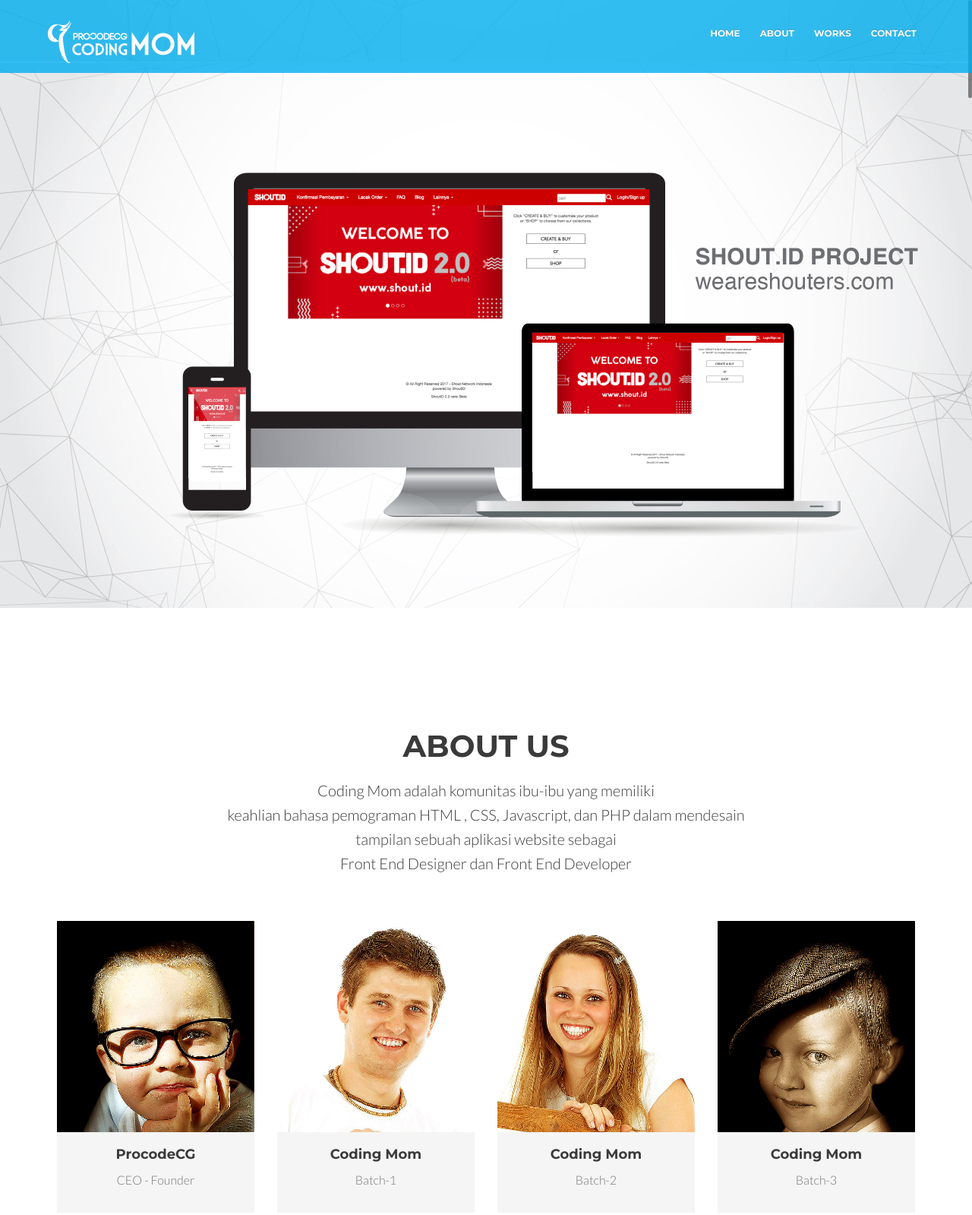
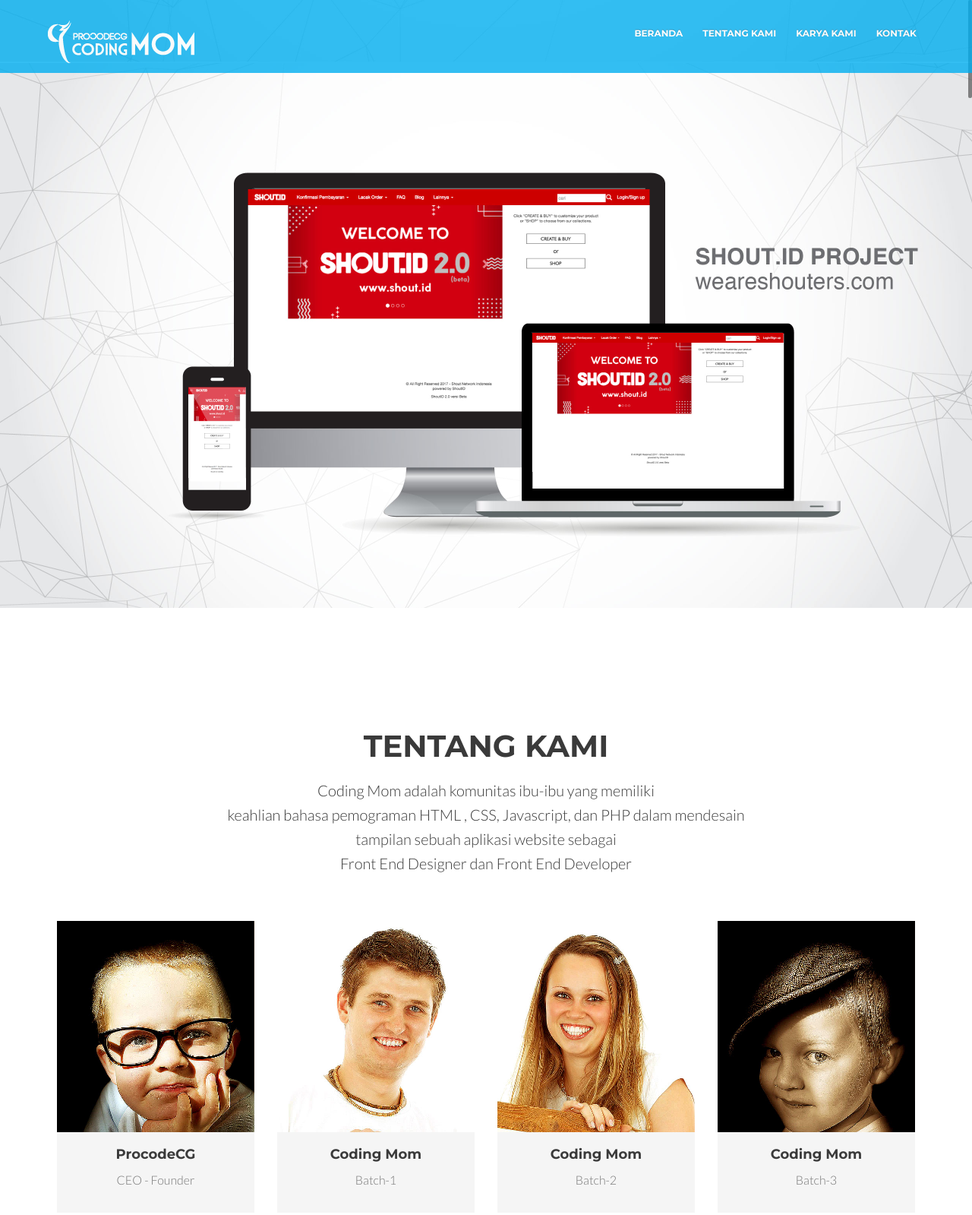
Before and after one commit to rishna/compro-CM, a plain HTML site: page index.html in a window 1280 px wide. Shown: the top 1599 px of the page at 76% size. Drawn offline with Linux system fonts and the light colour scheme; some packages are replaced by stand-ins of ours.

Commit message:
edit nav bar
nav bar indonesia

```diff
--- a/index.html
+++ b/index.html
@@ -40,10 +40,10 @@
 	<div class="navigation">
     <div class="collapse navbar-collapse" id="bs-example-navbar-collapse-1"><nav>
       <ul class="nav navbar-nav navbar-right">
-        <li class="current"><a href="#intro">Home</a></li>
-		<li><a href="#about">About</a></li>
-		<li><a href="#works">Works</a></li>
-		<li><a href="#contact">Contact</a></li>
+        <li class="current"><a href="#intro">Beranda</a></li>
+		<li><a href="#about">Tentang Kami</a></li>
+		<li><a href="#works">Karya Kami</a></li>
+		<li><a href="#contact">Kontak</a></li>
       </ul></nav>
     </div><!-- /.navbar-collapse -->
 	</div>
@@ -73,7 +73,7 @@
 	<div class="row">
 		<div class="col-md-8 col-md-offset-2">
 			<div class="heading">
-				<h3><span>About us</span></h3>
+				<h3><span>Tentang Kami</span></h3>
 			</div>
 			<div class="sub-heading">
 				<p>
@@ -162,7 +162,7 @@
 	<div class="row">
 		<div class="col-md-8 col-md-offset-2">
 			<div class="heading">
-				<h3><span>Recent works</span></h3>
+				<h3><span>Karya Kami</span></h3>
 			</div>
 			<div class="sub-heading">
 				<p>
@@ -204,7 +204,7 @@
 	<div class="row">
 		<div class="col-md-8 col-md-offset-2">
 			<div class="heading">
-				<h3><span>Get in touch</span></h3>
+				<h3><span>Get in Touch</span></h3>
 			</div>
 			<div class="sub-heading">
 				<p>
```
